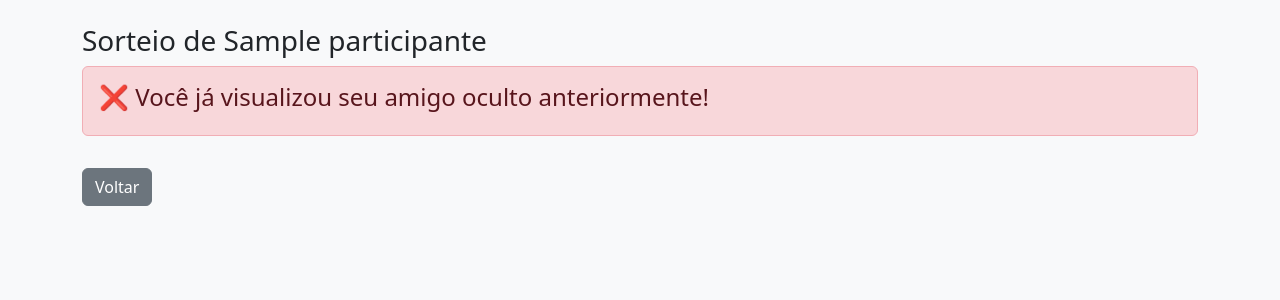
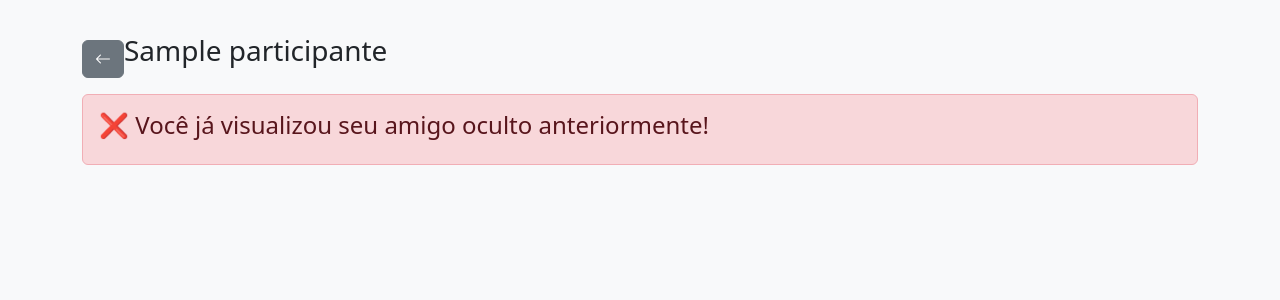
Before and after one commit to leonardoscosta98/amigo-oculto, a Flask app: page /sorteio/1 in a window 1280 px wide. Shown: the part 56-356 px from the top of the page. Run offline with Flask 3, Linux system fonts and the light colour scheme; a database or web service that is not in the repository returns one stand-in record (values such as "Sample title"); some libraries are stand-ins or nearby versions.

Commit message:
Update sorteio.html

```diff
--- a/templates/sorteio.html
+++ b/templates/sorteio.html
@@ -1,7 +1,12 @@
 {% extends "base.html" %}
 {% block content %}
 
-<h3>Sorteio de {{ participante.nome }}</h3>
+<div class="d-flex align-items-center mb-3">
+    <a class="btn btn-secondary mt-3" href="/c/{{ cid }}">
+        <i class="bi bi-arrow-left"></i>
+    </a>
+    <h3 class="m-0">{{ participante.nome }}</h3>
+</div>
 
 {% if amigo %}
     <div class="alert alert-success">
@@ -13,6 +18,4 @@
     </div>
 {% endif %}
 
-<a class="btn btn-secondary mt-3" href="/">Voltar</a>
-
 {% endblock %}
```
